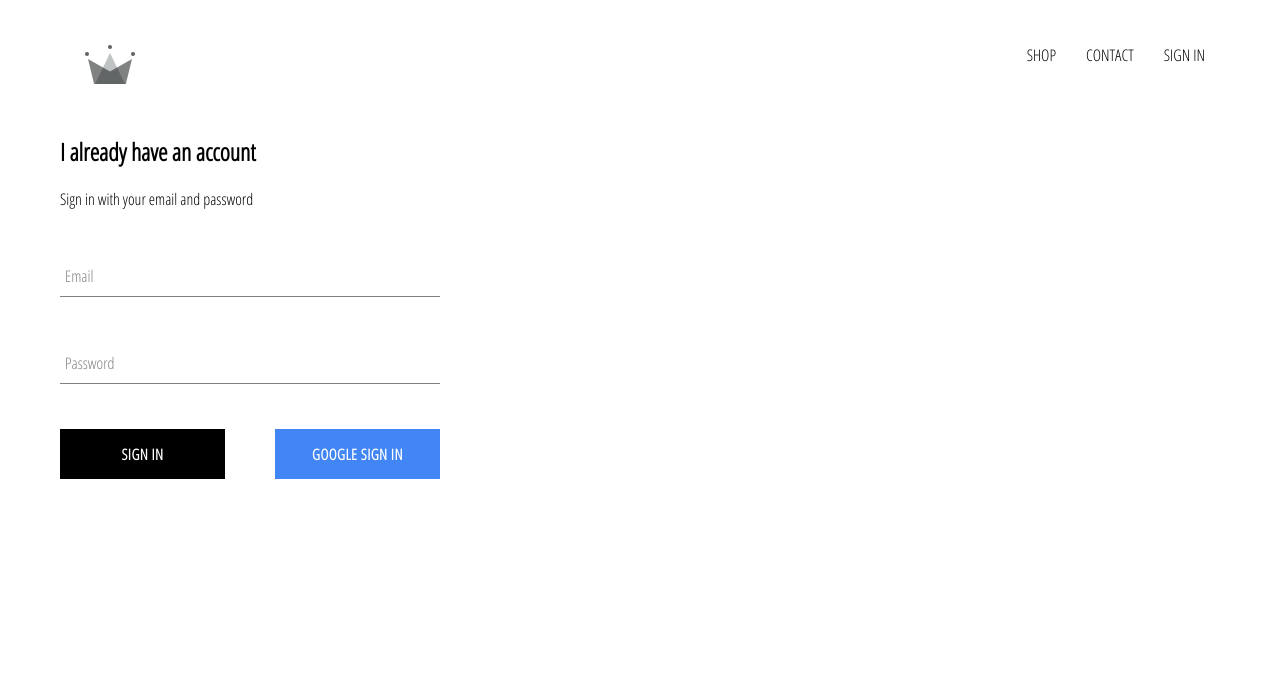
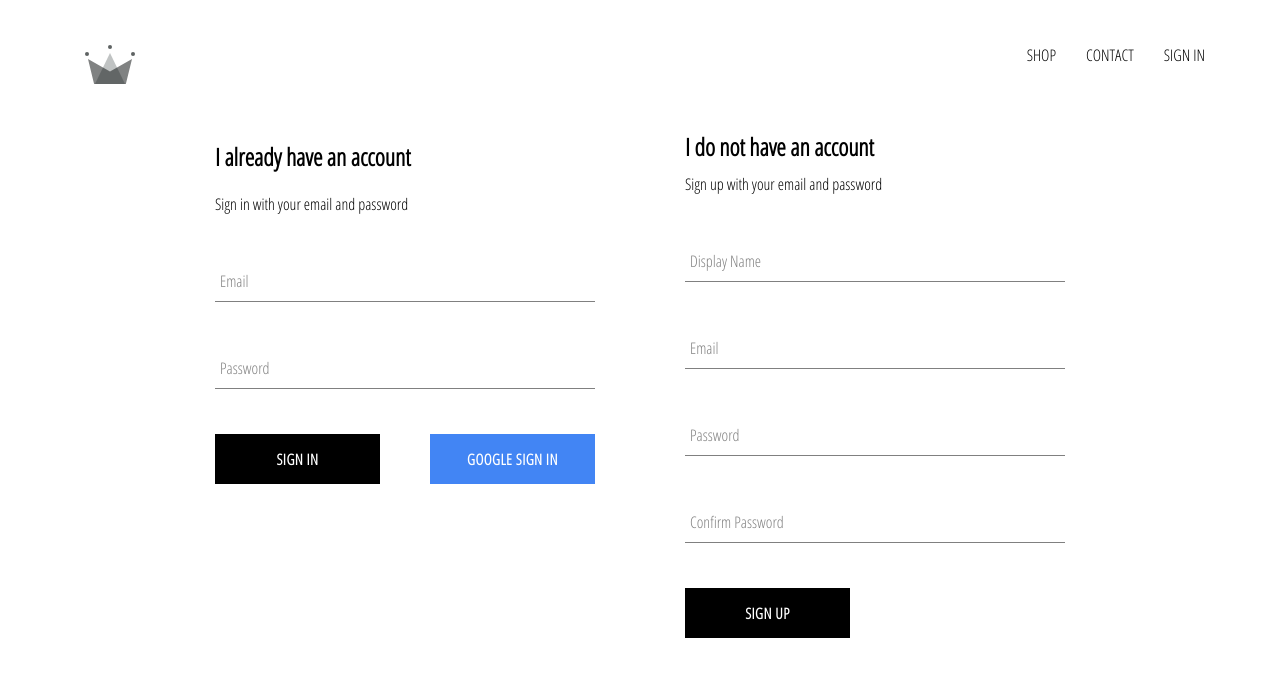
Before and after one commit to cobsccomp192p-001/clothing-app, a React (Create React App) app: page /signin in a window 1280 px wide. Shown: the top 676 px of the page. Built offline with nearby package versions, Linux system fonts and the light colour scheme; no server answers.

Commit message:
included ability to store authenticated user details into firestore, Sign up component

```diff
--- a/src/App.js
+++ b/src/App.js
@@ -5,7 +5,7 @@
 import ShopPage from "./pages/shop/shop.component";
 import Header from "./components/header/header.component";
 import SigninAndSignupPage from "./pages/signin-and-signup/signin-and-signup.component";
-import { auth } from "./firebase/firebase.utils";
+import { auth,createUserProfileDocument } from "./firebase/firebase.utils";
 
 class App extends React.Component {
   constructor() {
@@ -19,9 +19,22 @@
   unsubscribeFromAuth = null;
 
   componentDidMount() {
-    this.unsubscribeFromAuth = auth.onAuthStateChanged((user) => {
-      this.setState({ currentUser: user });
-      console.log(this.state.currentUser);
+    this.unsubscribeFromAuth = auth.onAuthStateChanged(async (userAuth) => {
+      if(userAuth){
+        const userRef=await createUserProfileDocument(userAuth);
+
+        userRef.onSnapshot(snapshot=>{
+          this.setState({
+            currentUser:{
+              id:snapshot.id,
+              ...snapshot.data()
+            }
+          },()=>console.log(this.state));
+        });
+      }
+      else{
+        this.setState({currentUser:userAuth})
+      }
     });
   }
 
--- /dev/null
+++ b/src/components/sign-up/sign-up.component.jsx
@@ -0,0 +1,92 @@
+import React from "react";
+import CustomButton from "../custom-button/custom-button.component";
+import FormInput from "../form-input/form-input.component";
+import { auth, createUserProfileDocument } from "../../firebase/firebase.utils"
+import "./sign-up.styles.scss";
+
+class SignUp extends React.Component {
+  constructor() {
+    super();
+    this.state = {
+      displayName: "",
+      email: "",
+      password: "",
+      confirmPassword: "",
+    };
+  }
+
+  handleSubmit = async (event) => {
+    event.preventDefault();
+    const { displayName, email, password, confirmPassword } = this.state;
+
+    if (password !== confirmPassword) {
+        alert('Passowords does not match');
+        return;
+    }
+    try {
+
+        const {user}=await auth.createUserWithEmailAndPassword(email,password)
+        await createUserProfileDocument(user,{displayName});
+        this.setState({
+            displayName: "",
+            email: "",
+            password: "",
+            confirmPassword: "",
+          })
+
+    } catch (error) {
+        console.log('Error when Signing up the user',error.message);
+    }
+  };
+
+  handleChange=event=>{
+    const { value, name } = event.target;
+    this.setState({ [name]: value });
+  }
+
+  render() {
+    const { displayName, email, password, confirmPassword } = this.state;
+    return (
+      <div className="sign-up">
+        <h2 className="title">I do not have an account</h2>
+        <span>Sign up with your email and password</span>
+        <form className="sign-up-form" onSubmit={this.handleSubmit}>
+          <FormInput
+            type="text"
+            name="displayName"
+            value={displayName}
+            handleChange={this.handleChange}
+            label="Display Name"
+            required
+          />
+          <FormInput
+            type="email"
+            name="email"
+            value={email}
+            handleChange={this.handleChange}
+            label="Email"
+            required
+          />
+          <FormInput
+            type="password"
+            name="password"
+            value={password}
+            handleChange={this.handleChange}
+            label="Password"
+            required
+          />
+          <FormInput
+            type="password"
+            name="confirmPassword"
+            value={confirmPassword}
+            handleChange={this.handleChange}
+            label="Confirm Password"
+            required
+          />
+          <CustomButton type="submit">Sign Up</CustomButton>
+        </form>
+      </div>
+    );
+  }
+}
+export default SignUp;
--- /dev/null
+++ b/src/components/sign-up/sign-up.styles.scss
@@ -0,0 +1,9 @@
+.sign-up {
+    display: flex;
+    flex-direction: column;
+    width: 380px;
+
+    .title {
+      margin: 10px 0;
+    }
+  }
--- a/src/firebase/firebase.utils.js
+++ b/src/firebase/firebase.utils.js
@@ -1,21 +1,45 @@
-import firebase from "firebase/compat/app"
-import "firebase/compat/auth"
-import "firebase/compat/firestore"
+import firebase from "firebase/compat/app";
+import "firebase/compat/auth";
+import "firebase/compat/firestore";
 
-const config ={
-    apiKey: "AIzaSyBHXmvXbj2uzBpnhueNoYkOeSx8aCjTb4w",
+const config = {
+  apiKey: "AIzaSyBHXmvXbj2uzBpnhueNoYkOeSx8aCjTb4w",
   authDomain: "clothing-app-c7fd4.firebaseapp.com",
   projectId: "clothing-app-c7fd4",
   storageBucket: "clothing-app-c7fd4.appspot.com",
   messagingSenderId: "409190892532",
-  appId: "1:409190892532:web:442ee22cb5c2d7fc346fa1"
-}
+  appId: "1:409190892532:web:442ee22cb5c2d7fc346fa1",
+};
+
+export const createUserProfileDocument = async (userAuth, additionalData) => {
+  if (!userAuth) return;
+  const userRef = firestore.doc(`users/${userAuth.uid}`);
+
+  const snapshot = await userRef.get();
+  if (!snapshot.exists) {
+    const { displayName, email } = userAuth;
+    const createdAt = new Date();
+
+    try {
+      await userRef.set({
+        displayName,
+        email,
+        createdAt,
+        ...additionalData,
+      });
+    } catch (error) {
+      console.log("Error creating user", error.message);
+    }
+  }
+  return userRef;
+};
+
 firebase.initializeApp(config);
-export const auth=firebase.auth();
-export const firestore=firebase.firestore();
+export const auth = firebase.auth();
+export const firestore = firebase.firestore();
 
-const provider= new firebase.auth.GoogleAuthProvider();
-provider.setCustomParameters({prompt:'select_account'});
-export const signInWithGoogle=()=>auth.signInWithPopup(provider);
+const provider = new firebase.auth.GoogleAuthProvider();
+provider.setCustomParameters({ prompt: "select_account" });
+export const signInWithGoogle = () => auth.signInWithPopup(provider);
 
 export default firebase;
--- a/src/pages/signin-and-signup/signin-and-signup.component.jsx
+++ b/src/pages/signin-and-signup/signin-and-signup.component.jsx
@@ -1,10 +1,12 @@
 import React from "react";
 import "./signin-and-signup.styles.scss";
 import SignIn from "../../components/sign-in/sign-in.component";
+import SignUp from "../../components/sign-up/sign-up.component";
 
 const SigninAndSignupPage = () => (
   <div className="signin-and-signup">
     <SignIn />
+    <SignUp/>
   </div>
 );
 export default SigninAndSignupPage;
--- a/src/pages/signin-and-signup/signin-and-signup.styles.scss
+++ b/src/pages/signin-and-signup/signin-and-signup.styles.scss
@@ -0,0 +1,6 @@
+.signin-and-signup{
+    width: 850px;
+    display: flex;
+    justify-content: space-between;
+    margin: 30px auto;
+}
```
